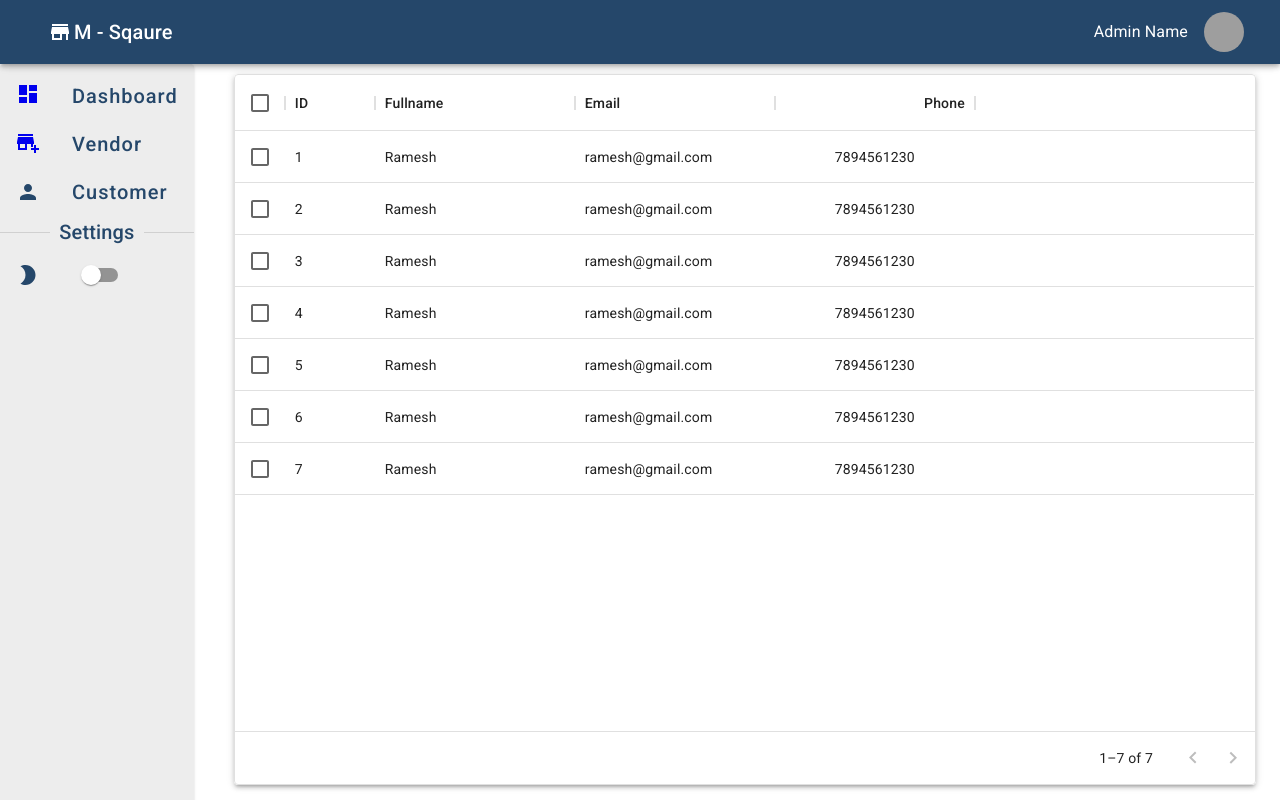
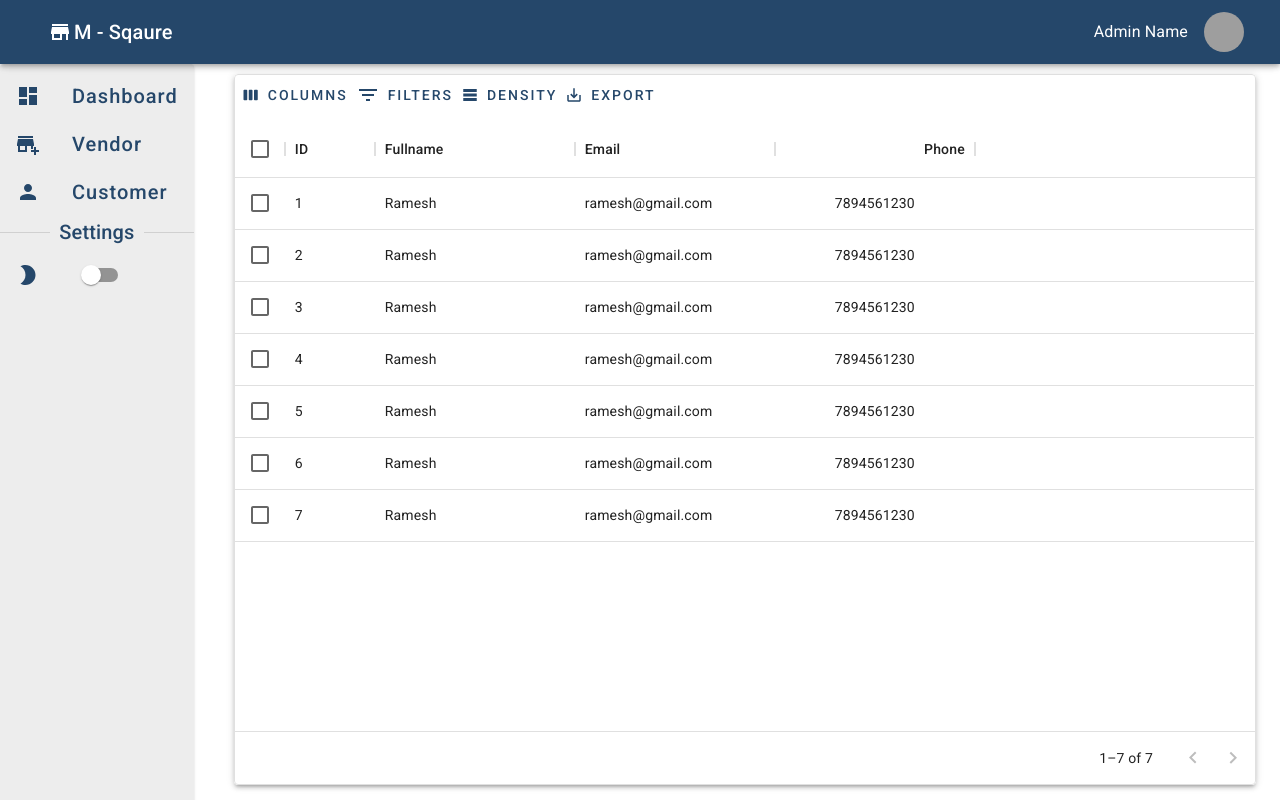
Before and after one commit to Avinash-Dod/MUI-dashboard, a React (Create React App) app: page /vendor in a window 1280 px wide. Shown: the top 800 px of the page. Built offline with nearby package versions, Linux system fonts and the light colour scheme; grey boxes are pictures that could not be loaded.

Commit message:
feat.:created customer page & vendor page

```diff
--- a/src/components/UI/Sidebar/SideBarLeft.js
+++ b/src/components/UI/Sidebar/SideBarLeft.js
@@ -10,42 +10,51 @@ const Sidebar = () => {
       <Box position="fixed">
         <List sx={{ bgcolor: "#ededed", color: "#25476a", textAlign: "center", fontWeight: "bolder", height: "1000px" }} component={Paper}>
           <ListItem disablePadding xs="0px" >
+            <NavLink to="/" style={{ color: "#25476a", textDecoration: "none" }}>
               <ListItemButton  >
+
                 <ListItemIcon sx={{ color: "inherit" }}>
-              <NavLink to="/" color="primary">
+
                   <Dashboard />
-                </NavLink>
+
                 </ListItemIcon   >
-              <Typography variant="h6" component="span" sx={{ color: "25476a", letterSpacing: "1px" }}  >
+                <Typography variant="h6" component="span" sx={{ color: "#25476a", letterSpacing: "1px" }}  >
                   Dashboard
                 </Typography>
 
               </ListItemButton>
+            </NavLink>
 
 
           </ListItem>
 
           <ListItem disablePadding>
+            <NavLink to="/vendor" style={{ color: "#25476a", textDecoration: "none" }}>
               <ListItemButton  >
                 <ListItemIcon sx={{ color: "inherit" }} >
-              <NavLink to="/vendor" color="primary">
+
                   <AddBusiness />
-                </NavLink>
+
                 </ListItemIcon   >
-              <Typography variant="h6" component="span" sx={{ color: "25476a", letterSpacing: "1px" }}>
+                <Typography variant="h6" component="span" sx={{ color: "#25476a", letterSpacing: "1px" }}>
                   Vendor
                 </Typography>
               </ListItemButton>
+            </NavLink>
           </ListItem>
           <ListItem disablePadding>
+            <NavLink to="/customer" style={{ color: "#25476a", textDecoration: "none" }}>
               <ListItemButton>
                 <ListItemIcon sx={{ color: "inherit" }}>
+
                   <Person />
+
                 </ListItemIcon>
-              <Typography variant="h6" component="span" sx={{ color: "25476a", letterSpacing: "1px" }} >
+                <Typography variant="h6" component="span" sx={{ color: "#25476a", letterSpacing: "1px" }} >
                   Customer
                 </Typography>
               </ListItemButton>
+            </NavLink>
           </ListItem>
           <Divider textAlign="center">
             <Typography variant="h6" component="span" >
--- a/src/pages/Customer.js
+++ b/src/pages/Customer.js
@@ -1,5 +1,5 @@
-import { Box, Container, Stack, Card, Typography } from "@mui/material"
-import { DataGrid } from "@mui/x-data-grid"
+import { Box, Container, Stack, Card, } from "@mui/material"
+import { DataGrid, GridToolbar } from "@mui/x-data-grid"
 import { Header } from "../components/UI/Header"
 import Sidebar from "../components/UI/Sidebar/SideBarLeft"
 import UserData from '../userData.json'
@@ -8,14 +8,14 @@ const Customer = () => {
     const Data = Object.values(UserData)
     const column = [{ field: "id", headerName: "ID", width: 90 },
     { field: "Name", headerName: "Fullname ", width: 200 },
-    { field: "email", headerName: "Email ", width: 200 },
+    { field: "email", headerName: "Email ", width: 200, },
 
     {
         field: "phone",
         headerName: "Phone",
         type: "number",
         width: 200,
-        align: "center"
+        headerAlign: "center", align: "center"
     },
     ]
     const row = Data
@@ -28,7 +28,7 @@ const Customer = () => {
                 <Sidebar />
                 <Container maxWidth="xl"  >
                     <Card elevation={3} sx={{ height: "70%", mt: "1%" }}>
-                    {/* <Typography variant="h6" component="span" color="primary">
+                        {/* <Typography variant="h6" component="span" color="primary">
                         Customers
 
                     </Typography> */}
@@ -37,10 +37,10 @@ const Customer = () => {
                             rows={row}
                             columns={column}
                             pageSize={10}
-                            rowsPerPageOptions={[5]}
+                            rowsPerPageOptions={[5, 7, 25]}
                             checkboxSelection
                             disableSelectionOnClick
-
+                            components={{ Toolbar: GridToolbar }}
                         >
 
                         </DataGrid>
--- a/src/pages/Vendor.js
+++ b/src/pages/Vendor.js
@@ -1,5 +1,5 @@
 import { Box, Container, Stack, Card, Typography } from "@mui/material"
-import { DataGrid } from "@mui/x-data-grid"
+import { DataGrid, GridToolbar } from "@mui/x-data-grid"
 import { Header } from "../components/UI/Header"
 import Sidebar from "../components/UI/Sidebar/SideBarLeft"
 import UserData from '../userData.json'
@@ -40,6 +40,7 @@ const Vendor = () => {
                             rowsPerPageOptions={[5]}
                             checkboxSelection
                             disableSelectionOnClick
+                            components={{ Toolbar: GridToolbar }}
 
                         >
 
```
Lines whose indentation alone changed are shown as unchanged.
